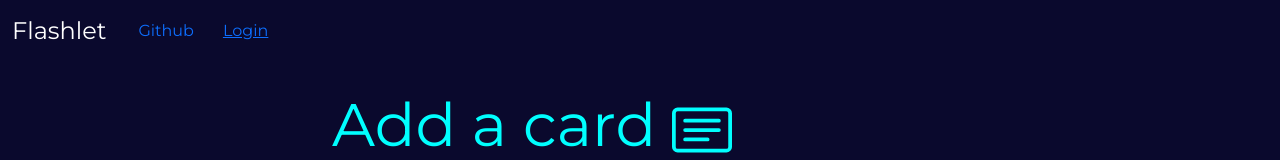
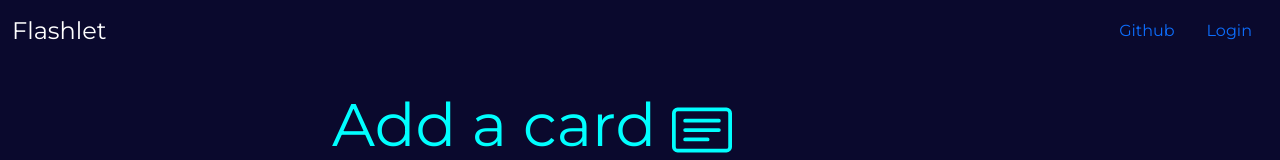
Before and after one commit to BrianCheung1/Flashcards, a React (Create React App) app in the folder client/: page / in a window 1280 px wide. Shown: the top 160 px of the page. Built offline with nearby package versions, Linux system fonts and the light colour scheme; no server answers.

Commit message:
fixed navigate for navbar

```diff
--- a/client/src/components/Navibar.js
+++ b/client/src/components/Navibar.js
@@ -2,14 +2,19 @@ import React from "react";
 import Container from "react-bootstrap/Container";
 import Nav from "react-bootstrap/Nav";
 import Navbar from "react-bootstrap/Navbar";
-import Button from "react-bootstrap/Button"
+import Button from "react-bootstrap/Button";
 import { useNavigate } from "react-router-dom";
 
 function Navibar() {
   let navigate = useNavigate();
 
-  const routeChange = () => {
+  const goToLogin = () => {
     let path = "/login";
+    navigate(path);
+  };
+
+  const goToHome = () => {
+    let path = "/";
     navigate(path);
   };
 
@@ -22,9 +27,11 @@ function Navibar() {
       className="NavbarBackground"
     >
       <Container fluid>
-        <Navbar.Brand href="/">Flashlet</Navbar.Brand>
+        <Navbar.Brand href="#" onClick={goToHome}>
+          Flashlet
+        </Navbar.Brand>
         <Navbar.Toggle aria-controls="responsive-navbar-nav" />
-        <Navbar.Collapse id="responsive-navbar-nav">
+        <Navbar.Collapse className="justify-content-end">
           <Nav.Link
             href="https://github.com/BrianCheung1/Flashcards"
             target="_blank"
@@ -32,9 +39,9 @@ function Navibar() {
             Github
           </Nav.Link>
 
-          <Button variant="link" onClick={routeChange}>
+          <Nav.Link href="#" onClick={goToLogin}>
             Login
-          </Button>
+          </Nav.Link>
         </Navbar.Collapse>
       </Container>
     </Navbar>
```
